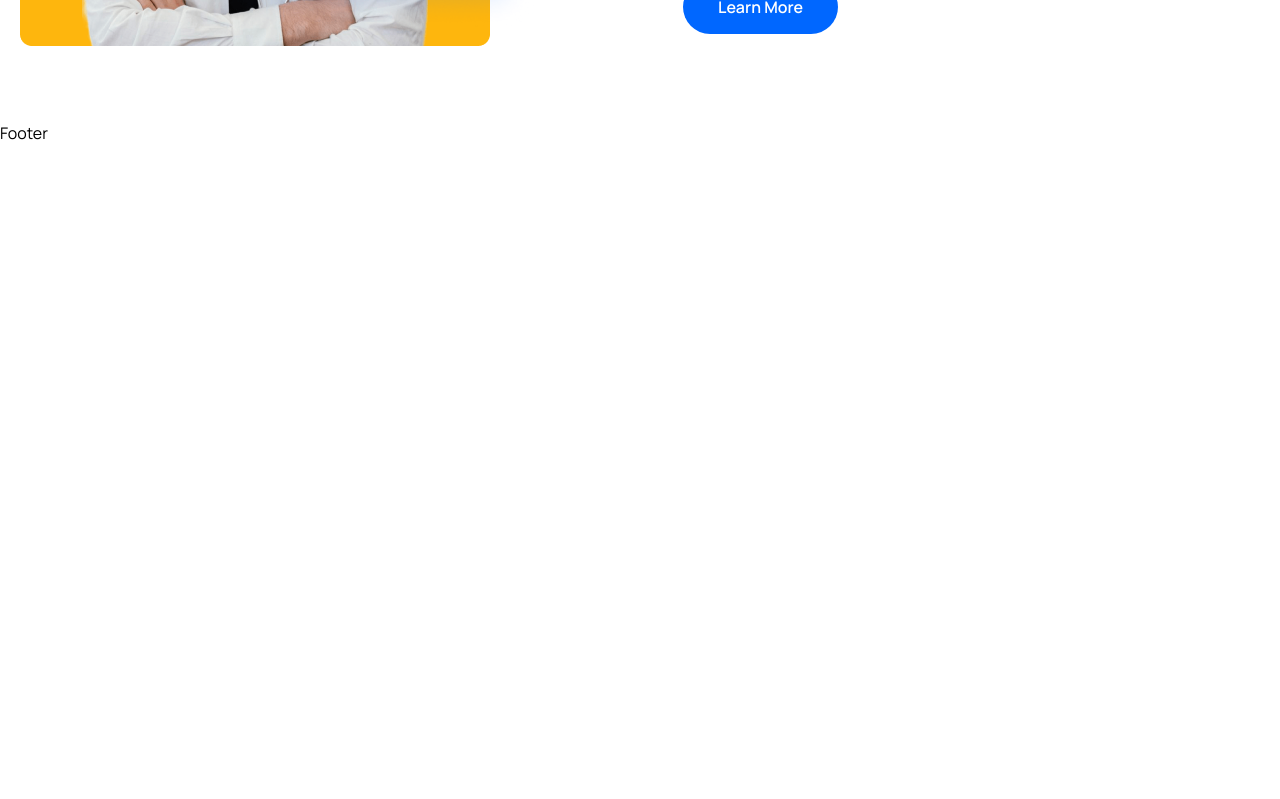
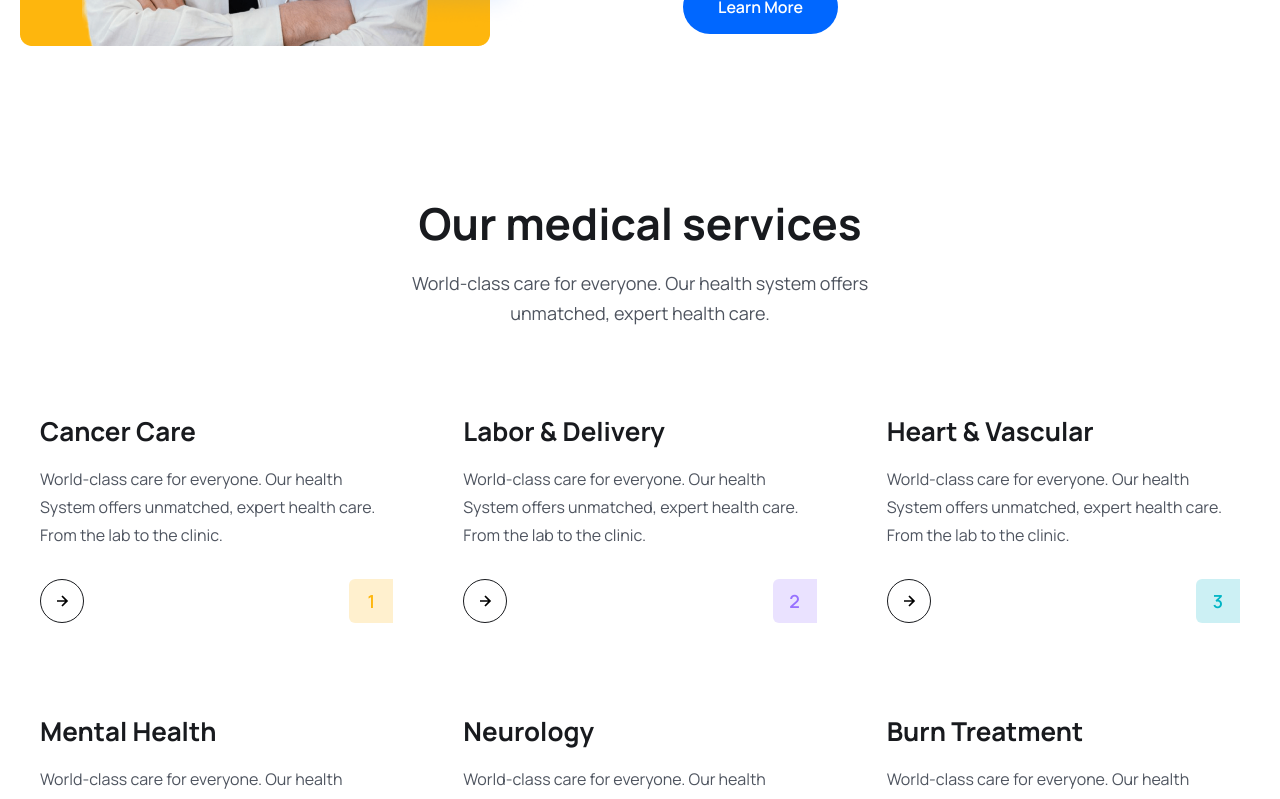
Before and after one commit to ting11222001/Health-Booking-Website, a React (Vite) app in the folder frontend/: page / in a window 1280 px wide. Shown: the part 2120-2919 px from the top of the page. Before the commit the page ends 2265 px from the top, so only its background shows below. Built offline with nearby package versions, Linux system fonts and the light colour scheme.

Commit message:
Add services section in the home page.

```diff
--- /dev/null
+++ b/frontend/src/components/Services/ServiceCard.jsx
@@ -0,0 +1,33 @@
+/* eslint-disable react/prop-types */
+import { Link } from "react-router-dom"
+import { BiRightArrowAlt } from "react-icons/bi"
+
+const ServiceCard = ({ item, index }) => {
+  const { name, desc, bgColor, textColor } = item
+  return (
+    <div className="py-[30px] px-3 lg:px-5">
+      <h2 className="text-[26px] leading-9 text-headingColor font-[700]">{name}</h2>
+      <p className="text-[16px] leading-7 font-[400] text-textColor mt-4">{desc}</p>
+
+      <div className="flex items-center justify-between mt-[30px]">
+        <Link
+          to="/doctors"
+          className="w-[44px] h-[44px] rounded-full border border-solid border-[#181A1E] flex items-center justify-center group hover:bg-primaryColor hover:border-none">
+          <BiRightArrowAlt className="group-hover:text-white w-6 h-5" />
+        </Link>
+        <span
+          className="w-[44px] h-[44px] flex items-center justify-center text-[18px] leading-[30px] font-[600]"
+          style={{
+            background: `${bgColor}`,
+            color: `${textColor}`,
+            borderRadius: "6px 0 0 6px"
+          }}
+        >
+          {index + 1}
+        </span>
+      </div>
+    </div>
+  )
+}
+
+export default ServiceCard
--- /dev/null
+++ b/frontend/src/components/Services/ServiceList.jsx
@@ -0,0 +1,14 @@
+import { services } from "../../assets/data/services"
+import ServiceCard from "./ServiceCard"
+
+const ServiceList = () => {
+  return (
+    <div className="grid grid-cols-1 md:grid-cols-2 lg:grid-cols-3 gap-5 lg:gap-[30px] mt-[30px] lg:mt-[55px]">
+      {services.map((item, index) => (
+        <ServiceCard item={item} index={index} key={index} />
+      ))}
+    </div>
+  )
+}
+
+export default ServiceList
--- a/frontend/src/pages/Home.jsx
+++ b/frontend/src/pages/Home.jsx
@@ -7,6 +7,7 @@
 import { Link } from "react-router-dom"
 import { BiRightArrowAlt } from "react-icons/bi"
 import About from "../components/About/About"
+import ServiceList from "../components/Services/ServiceList"
 
 const Home = () => {
   return (
@@ -131,6 +132,19 @@
 
       {/* === about section === */}
       <About />
+
+      {/* === services detail section === */}
+      <section>
+        <div className="container">
+          <div className="xl:w-[470px] mx-auto">
+            <h2 className="heading text-center">
+              Our medical services
+            </h2>
+            <p className="text__para text-center">World-class care for everyone. Our health system offers unmatched, expert health care.</p>
+          </div>
+          <ServiceList />
+        </div>
+      </section>
     </>
   )
 }
```
